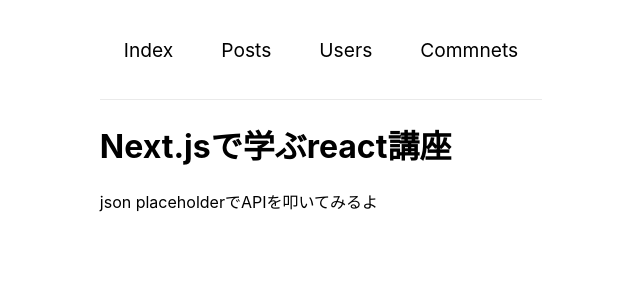
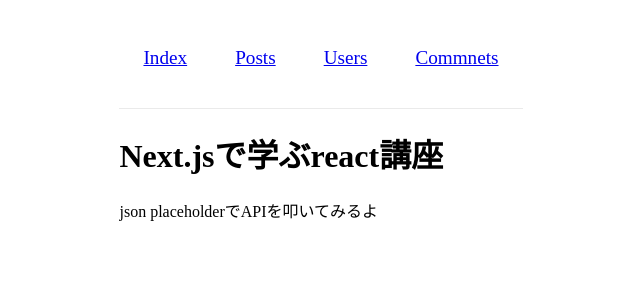
Before and after one commit to ishibashi0112/study_react, a Next.js app: page / in a window 1280 px wide. Shown: the top 300 px of the page, without its empty margins (319-959 px from the left). Built offline with nearby package versions, Linux system fonts and the light colour scheme.

Commit message:
➕ TailwindCSSのセットアップ

```diff
--- /dev/null
+++ b/postcss.config.js
@@ -0,0 +1,6 @@
+module.exports = {
+  plugins: {
+    tailwindcss: {},
+    autoprefixer: {},
+  },
+}
--- a/src/components/Comments/CommentsByPostId.jsx
+++ b/src/components/Comments/CommentsByPostId.jsx
@@ -1,5 +1,5 @@
 import Link from "next/link"
-import { useCommentsByPostsId } from "src/hooks/useFetchArray"
+import { useCommentsByPostId } from "src/hooks/useFetchArray"
 
 
 export const CommentsByPostId = (props)=>{
--- a/src/pages/_app.jsx
+++ b/src/pages/_app.jsx
@@ -1,6 +1,8 @@
-import 'src/styles/globals.css';
+import 'tailwindcss/tailwind.css'
+// import 'src/styles/globals.css';
 import Head from 'next/head';
 import { Layout } from 'src/components/Layout';
+
 
 const MyApp = ({ Component, pageProps }) => {
   return (
--- /dev/null
+++ b/tailwind.config.js
@@ -0,0 +1,12 @@
+module.exports = {
+  mode:"jit",
+  purge: ['./src/**/*.{js,ts,jsx,tsx}'],
+  darkMode: false, // or 'media' or 'class'
+  theme: {
+    extend: {},
+  },
+  variants: {
+    extend: {},
+  },
+  plugins: [],
+}
```
Also changed, not shown: package.json (+6 -2 lines), 1 other file (tests, documents, lock files or other folders).
